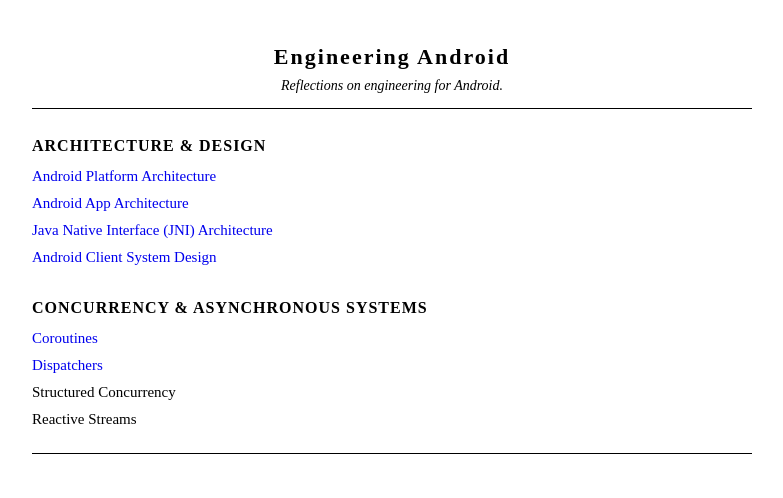
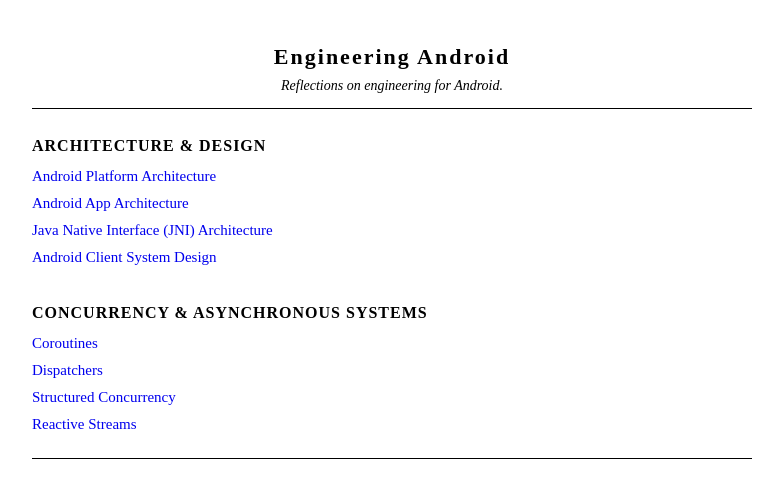
Before and after one commit to michaelrobertobrien/engineering-android, a Jekyll site: the page built from index.md, in a window 1280 px wide. Shown: the top 498 px of the page, without its empty margins (248-1031 px from the left). Built offline with Jekyll 4.4.1, drawn with Linux system fonts in a browser that asks for light colours.

Commit message:
Update index.md

```diff
--- a/index.md
+++ b/index.md
@@ -15,12 +15,12 @@
     <a href="/framework/ashmem.html">Android Client System Design</a><br>
 </div>
 
-<div class="section-title">Concurrency & Asynchronous Systems</div>
+<div class="section-title" style="margin-top: 30px;">Concurrency & Asynchronous Systems</div>
 <div class="link-matrix" style="line-height: 1.8;">
     <a href="/framework/binder-ipc.html">Coroutines</a><br>
     <a href="/framework/zygote-process.html">Dispatchers</a><br>
-    <a href="/framework/ashmem.html"></a>Structured Concurrency<br>
-    <a href="/framework/ashmem.html"></a>Reactive Streams<br>
+    <a href="/framework/ashmem.html">Structured Concurrency</a><br>
+    <a href="/framework/ashmem.html">Reactive Streams</a><br>
 </div>
 
 <hr>
```
